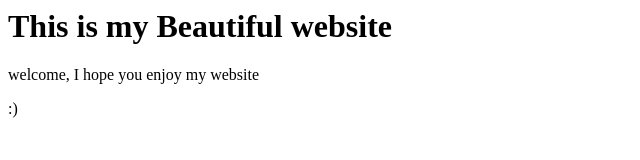
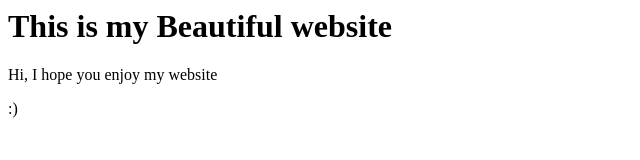
Before and after one commit to vaishalidhyani/awesome-repo, a plain HTML site: page index.html in a window 1280 px wide. Shown: the full height of the page, 0-640 px from the left. Drawn offline with Linux system fonts and the light colour scheme.

Commit message:
changed welcome to hi

```diff
--- a/index.html
+++ b/index.html
@@ -1,6 +1,6 @@
 <html>
 <title>This is my website</title>
 <h1> This is my Beautiful website</h1>
-<p>welcome, I hope you enjoy my website</p>
+<p>Hi, I hope you enjoy my website</p>
 <p> :) </p>
 </html>
```
